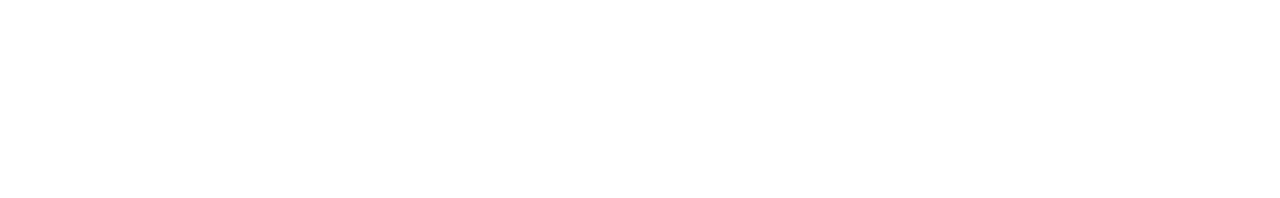
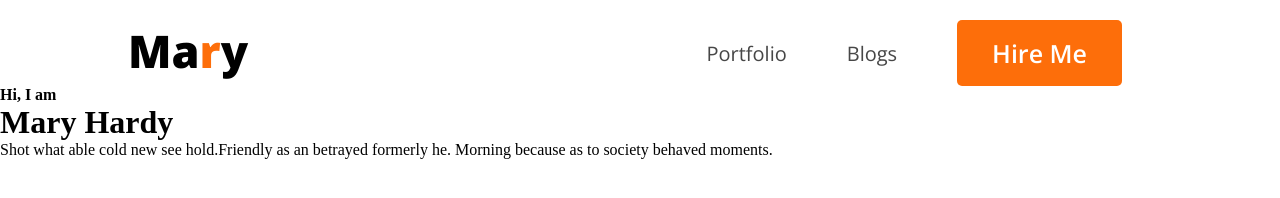
Before and after one commit to taseen17/web-dev-portfolio, a plain HTML site: page index.html in a window 1280 px wide. Drawn offline with nearby package versions, Linux system fonts and the light colour scheme.

Commit message:
nav part done

```diff
--- a/index.html
+++ b/index.html
@@ -4,10 +4,25 @@
     <meta charset="UTF-8">
     <meta name="viewport" content="width=device-width, initial-scale=1.0">
     <title>Dev Portfolio</title>
+    <link rel="stylesheet" href="/style/style.css">
 </head>
 <body>
     <header>
-
+        <nav>
+            <h3 class="nav-title">Ma<span class="primary-text">r</span>y</h3>
+            <ul>
+                <li><a href="">Portfolio</a></li>
+                <li><a href="">Blogs</a></li>
+                <li><a href=""><button class="btn-primary">Hire Me</button></a></li>
+            </ul>
+        </nav>
+        <div class="banner">
+            <div class="banner-content">
+                <h4>Hi, I am</h4>
+                <h1>Mary Hardy</h1>
+                <p>Shot what able cold new see hold.Friendly as an betrayed formerly he. Morning because as to society behaved moments.</p>
+            </div>
+        </div>
     </header>
     <main>
 
--- a/style/style.css
+++ b/style/style.css
@@ -0,0 +1,52 @@
+@import url('https://fonts.googleapis.com/css2?family=Open+Sans:ital,wght@0,300..800;1,300..800&display=swap');
+
+*{
+    margin: 0;
+    padding: 0;
+}
+nav{
+    width: 80%;
+    margin: auto;
+    display: flex;
+    justify-content:space-between ;
+    margin-top: 20px;
+}
+.nav-title{
+    font-family: "Open Sans", sans-serif;
+    font-weight: 800;
+    font-size: 45px;
+}
+nav ul{
+    display: flex;
+    align-items: center;
+}
+nav ul li{
+    margin: 0px 30px;
+    list-style: none;
+}
+nav ul li a{
+    text-decoration: none;
+    color: #474747;
+    font-family: "Open Sans", sans-serif;
+    font-size: 20px;
+}
+.primary-text{
+    color: #FD6E0A;
+}
+.btn-primary{
+    background-color: #FD6E0A;
+    color: white;
+    font-family: "Open Sans", sans-serif;
+    padding: 16px 35px;
+    border-radius: 5px;
+    border: none;
+    font-size: 25px;
+    font-weight: 600;
+}
+.banner{
+
+
+}
+.banner-content{
+
+}
```
